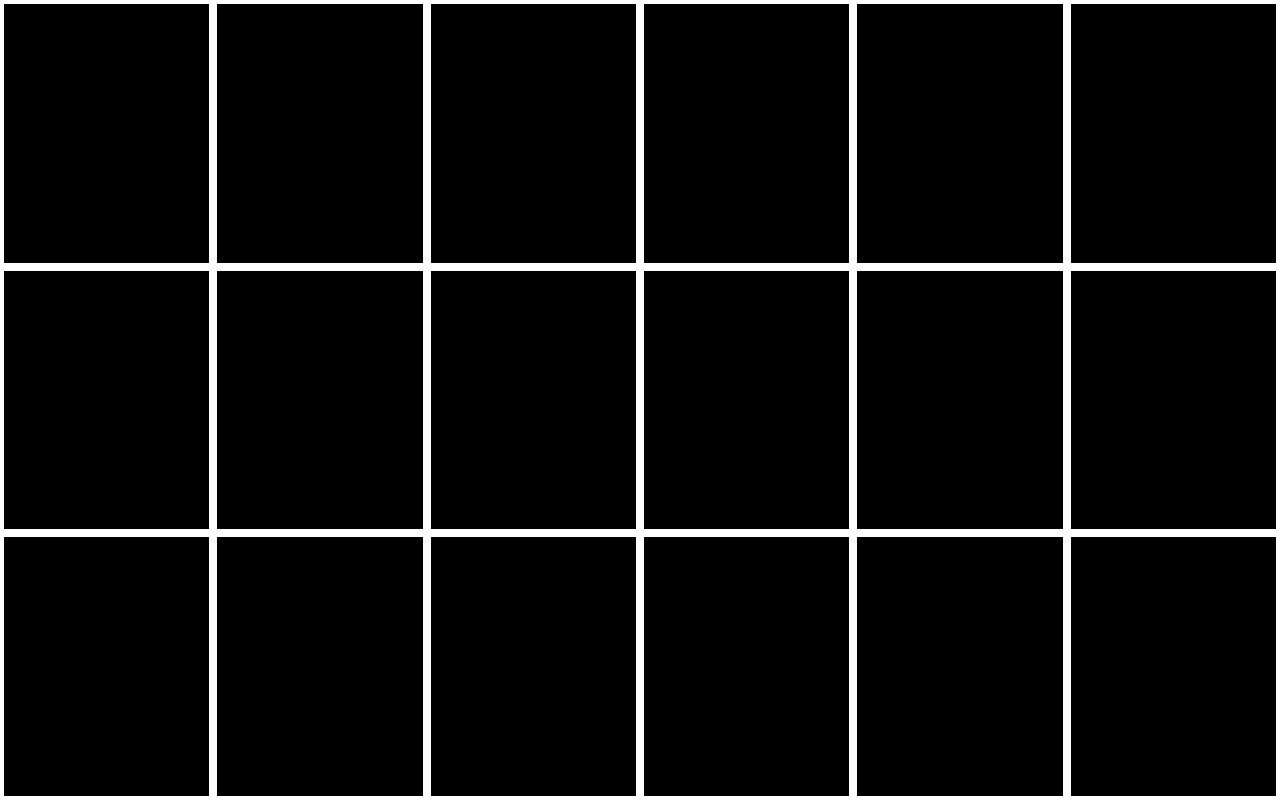
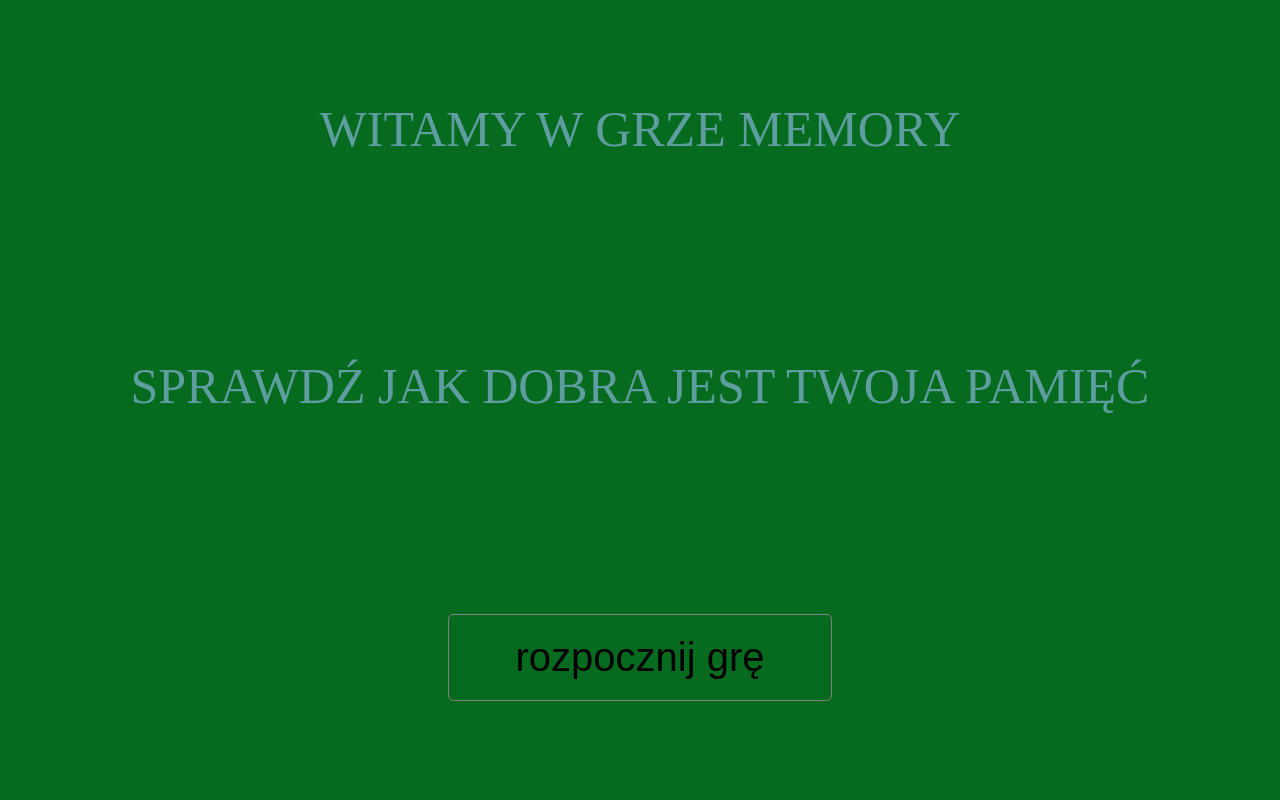
Before and after one commit to okayProjects/memory-game, a plain HTML site: page index.html in a window 1280 px wide. Drawn offline with Linux system fonts and the light colour scheme.

Commit message:
add files

```diff
--- a/index.html
+++ b/index.html
@@ -10,7 +10,12 @@
 </head>
 
 <body>
-    <div class="box-wrapper">
+    <div class="welcome">
+        <p>witamy w grze memory</p>
+        <p>sprawdź jak dobra jest twoja pamięć</p>
+        <button>rozpocznij grę</button>
+    </div>
+    <div class="box-wrapper visibility-off">
         <div></div>
         <div></div>
         <div></div>
--- a/scripts/script.js
+++ b/scripts/script.js
@@ -1,5 +1,8 @@
 const cardsColor = ['red', 'red', 'green', 'green', 'blue', 'blue', 'yellow', 'yellow', 'orange', 'orange', 'purple', 'purple', 'greenyellow', 'greenyellow', 'lightsalmon', 'lightsalmon', 'brown', 'brown'];
 
+const startButton = document.querySelector('.welcome button');
+const welcomePage = document.querySelector('.welcome');
+const gamePage = document.querySelector('.box-wrapper');
 let cards = document.querySelectorAll('.box-wrapper>div');
 cards = [...cards];
 const startTime = new Date().getTime();
@@ -7,6 +10,18 @@ let activeCard = '';
 const activeCards = [];
 const gamePairs = cards.length / 2;
 let gameResult = 0;
+const congratulations = document.querySelector('.welcome p');
+const score = document.querySelector('.welcome p:nth-child(2)');
+const playButton = document.querySelector('.welcome button');
+
+
+
+
+const startGame = () => {
+    welcomePage.classList.add('visibility-off');
+    gamePage.classList.remove('visibility-off');
+}
+startButton.addEventListener('click', startGame);
 
 
 const clickCard = function () {
@@ -25,17 +40,25 @@ const clickCard = function () {
                 gameResult++;
                 cards.filter((card) => !card.classList.contains('off'));
                 if (gameResult == gamePairs) {
+                    welcomePage.classList.remove('visibility-off');
+                    gamePage.classList.add('visibility-off');
+                    congratulations.textContent = 'Gratulacje, udało się!!!';
                     const endTime = new Date().getTime();
-                    alert(`Gratulacje, udaøo sié!!! Gra zakoñczona w ${(startTime - endTime)/1000} sekund`);
-                    location.reload;
+                    score.innerHTML = `Twój czas to ${((startTime - endTime)/1000).toFixed(0)} s.`
+                    playButton.textContent = 'Zagraj jeszcze raz';
+                    playButton.addEventListener('click', () => {
+                        location.reload();
+                    })
+
                 }
+
             } else {
                 activeCards.forEach(card => card.classList.add('hidden'));
             }
             activeCard = '';
             activeCards.length = 0;
             cards.forEach(card => card.addEventListener('click', clickCard));
-        }, 700);
+        }, 400);
     }
 }
 
--- a/styles/style.css
+++ b/styles/style.css
@@ -2,6 +2,41 @@
     margin: 0;
     padding: 0;
     box-sizing: border-box;
+}
+
+.welcome {
+    display: flex;
+    width: 100vw;
+    height: 100vh;
+    justify-content: center;
+    flex-wrap: wrap;
+    align-items: center;
+    text-align: center;
+    background-color: rgb(6, 107, 31);
+}
+
+.welcome p {
+    font-size: 50px;
+    text-transform: uppercase;
+    flex-basis: 100%;
+    flex-grow: 1;
+    color: cadetblue;
+}
+
+.welcome button {
+    flex-basis: 30%;
+    font-size: 40px;
+    padding: 20px 40px;
+    border: 1px solid grey;
+    background-color: transparent;
+    transition: .5s;
+    border-radius: 5px;
+}
+
+.welcome button:hover {
+    background-color: cadetblue;
+    cursor: pointer;
+    color: #fff;
 }
 
 .box-wrapper {
@@ -18,6 +53,7 @@
     /* background-color: #000; */
     border: 4px solid #fff;
 }
+
 
 .red {
     background-color: red;
@@ -63,6 +99,10 @@
     background-color: #000;
 }
 
+.visibility-off {
+    display: none;
+}
+
 @media (orientation: portrait) {
     .box-wrapper>div {
         flex-basis: 30%;
```
